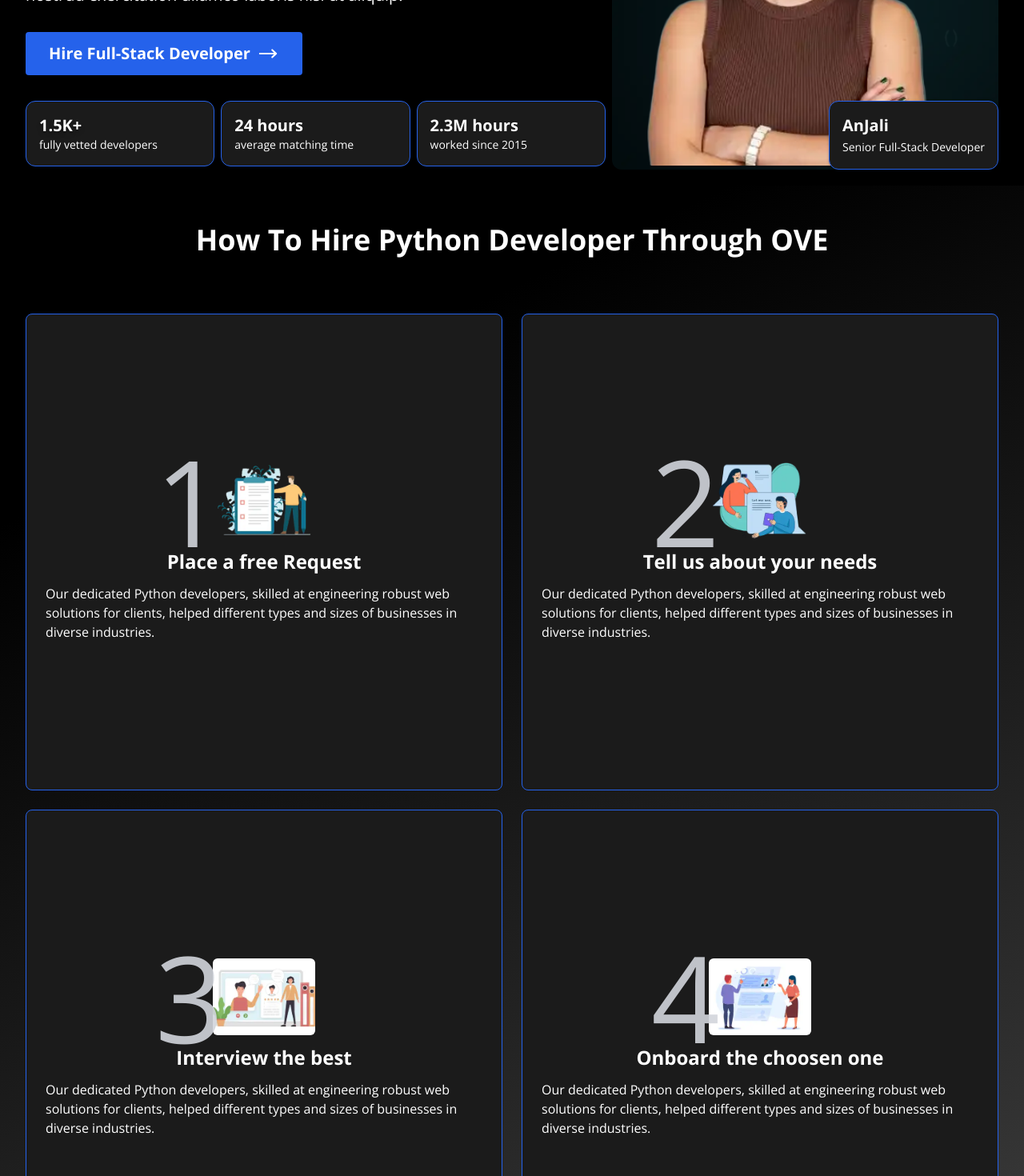
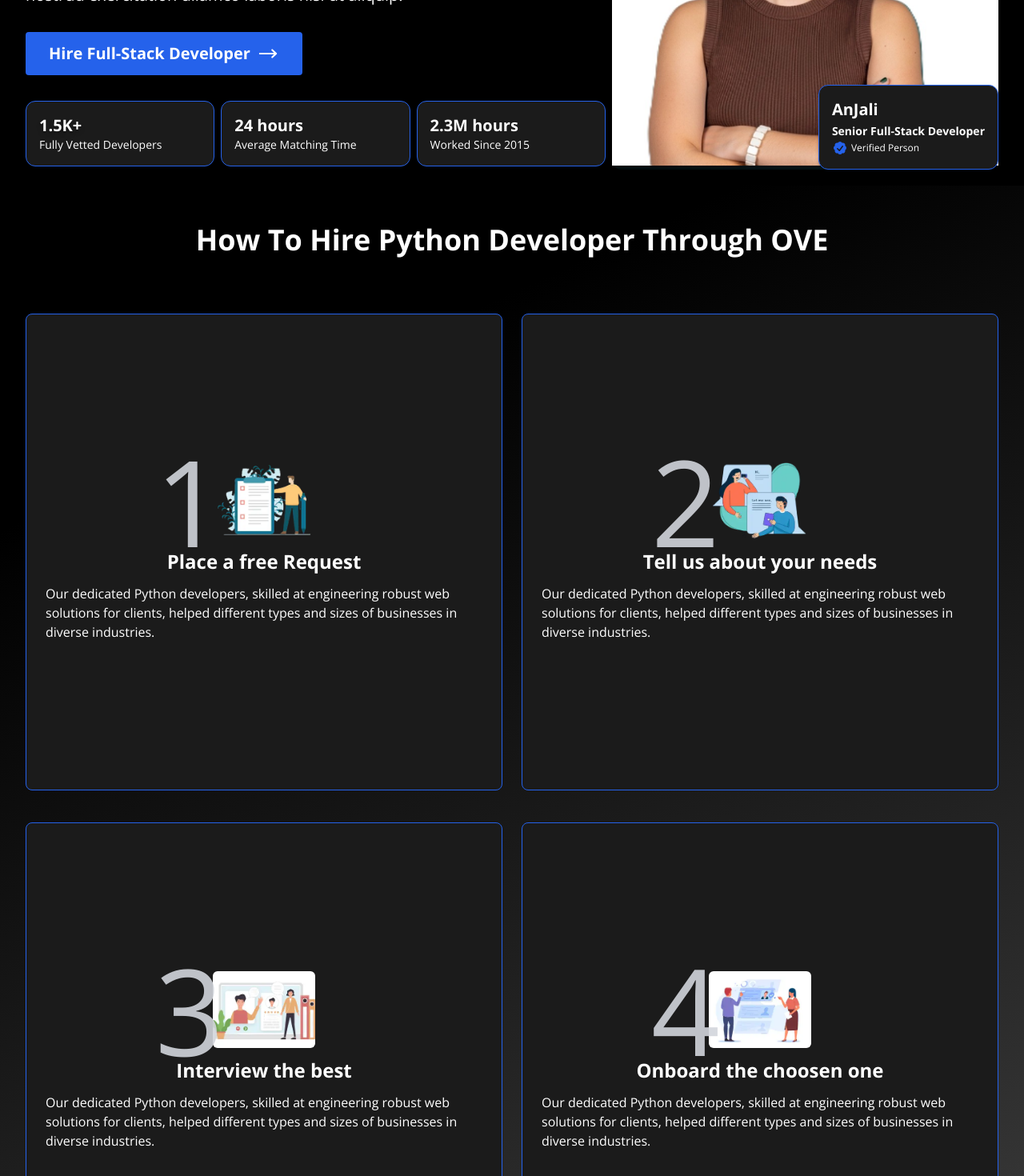
Before and after one commit to faizdev007/OVE_Web, a Next.js app: page /hire in a window 1280 px wide. Shown: the part 340-1810 px from the top of the page at 80% size. Built offline with nearby package versions, Linux system fonts and the light colour scheme; what tailwindcss-animated would draw is missing.

Commit message:
update hire page layout for mobile responsive

```diff
--- a/app/hire/page.tsx
+++ b/app/hire/page.tsx
@@ -93,7 +93,7 @@ export default function Hire()
         <>
             <div className="relative 2xl:top-0">
                 <section className="bg-black xl:h-max lg:flex gap-2 dark:bg-gray-800 text-white relative px-4 sm:px-6 lg:px-8 mx-auto">
-                    <div className="flex w-[60%] flex-col h-full mt-6 justify-between gap-8 items-center md:items-start py-6">
+                    <div className="flex lg:w-[60%] flex-col h-full lg:mt-6 justify-between gap-8 items-center md:items-start py-6">
                         <h1 className="text-oveblue md:text-6xl text-4xl font-bold">Hire Full-Stack Developer</h1>
                         <p className="md:text-xl">Lorem ipsum dolor sit amete consectetur adipiscing elit seedo eiusmod tempor incididunt labore dolore magna aliqua eneom minim veniam quos nostrud exercitation ullamco laboris nisi ut aliquip. </p>
                         <button className="bg-oveblue p-2 rounded w-max md:text-xl hover:bg-blue-700 px-6 font-bold border-5 border-oveblue/90 cursor-pointer flex gap-2 items-center hover:border-oveblue/50">Hire Full-Stack Developer
@@ -102,21 +102,21 @@ export default function Hire()
                             </svg>
                         </button>
                         <div className="grid md:grid-cols-3 gap-2 w-full">
-                            <div className="bg-boxFill p-4 rounded-xl border border-oveblue drop-shadow-sm shadow-white">
+                            <div className="bg-boxFill flex md:block justify-between items-center gap-2 p-4 rounded-xl border border-oveblue drop-shadow-sm shadow-white">
                                 <h3 className="md:text-xl font-bold text-shadow-lg">1.5K+</h3>
-                                <p className="text-xs md:text-sm">fully vetted developers</p>
+                                <p className="text-sm capitalize">fully vetted developers</p>
                             </div>
-                            <div className="bg-boxFill p-4 rounded-xl border border-oveblue drop-shadow-sm shadow-white">
+                            <div className="bg-boxFill flex md:block justify-between items-center gap-2 p-4 rounded-xl border border-oveblue drop-shadow-sm shadow-white">
                                 <h3 className="md:text-xl font-bold">24 hours</h3>
-                                <p  className="text-xs md:text-sm">average matching time</p>
+                                <p  className="text-sm capitalize">average matching time</p>
                             </div>
-                            <div className="bg-boxFill p-4 rounded-xl border border-oveblue drop-shadow-sm shadow-white">
+                            <div className="bg-boxFill flex md:block justify-between items-center gap-2 p-4 rounded-xl border border-oveblue drop-shadow-sm shadow-white">
                                 <h3 className="md:text-xl font-bold">2.3M hours</h3>
-                                <p  className="text-xs md:text-sm">worked since 2015</p>
+                                <p  className="text-sm capitalize">worked since 2015</p>
                             </div>
                         </div>
                     </div>
-                    <div className="w-[40%] lg:flex hidden relative mb-5 justify-center">
+                    <div className="lg:w-[40%] lg:flex hidden relative mb-5 justify-center">
                         <div className="z-30">
                             <div className="absolute opacity-50 z-20 bottom-0">
                                 <Image src={'/assets/hire/devbg.webp'} alt="PBG" width={1000} height={1000} className="rounded-xl"/>
@@ -124,16 +124,22 @@ export default function Hire()
                             <Image loading="lazy" src={'/assets/hire/anjali.png'} alt="developer" width={500} height={500} className="relative z-40"/>
                             <div className="absolute border border-oveblue z-40 bg-boxFill bottom-0 end-0 p-4 rounded-xl shadow-sm drop-shadow">
                                 <h3 className="md:text-xl font-bold">AnJali</h3>
-                                <span className="text-xs md:text-sm">Senior Full-Stack Developer</span>
+                                <span className="text-xs font-bold md:text-sm">Senior Full-Stack Developer</span>
+                                <p className="text-xs flex gap-1 items-center">
+                                    <svg xmlns="http://www.w3.org/2000/svg" viewBox="0 0 20 20" fill="currentColor" className="size-5 text-oveblue">
+                                        <path fillRule="evenodd" d="M16.403 12.652a3 3 0 0 0 0-5.304 3 3 0 0 0-3.75-3.751 3 3 0 0 0-5.305 0 3 3 0 0 0-3.751 3.75 3 3 0 0 0 0 5.305 3 3 0 0 0 3.75 3.751 3 3 0 0 0 5.305 0 3 3 0 0 0 3.751-3.75Zm-2.546-4.46a.75.75 0 0 0-1.214-.883l-3.483 4.79-1.88-1.88a.75.75 0 1 0-1.06 1.061l2.5 2.5a.75.75 0 0 0 1.137-.089l4-5.5Z" clipRule="evenodd" />
+                                    </svg>
+                                    Verified Person
+                                </p>
                             </div>
                         </div>
                     </div>
                 </section>
                 <section className="py-12 blackgradiant text-white flex flex-col gap-6 relative px-4 py-2 sm:px-6 lg:px-8 mx-auto">
-                    <h2 className="mb-12 capitalize text-center font-bold md:text-4xl text-3xl">How to Hire Python developer through OVE</h2>
-                    <div className="grid md:grid-cols-2 2xl:grid-cols-4 gap-6 2xl:gap-4 mb-6">
+                    <h2 className="md:mb-12 capitalize text-center font-bold md:text-4xl text-3xl">How to Hire Python developer through OVE</h2>
+                    <div className="md:grid space-y-4 md:grid-cols-2 2xl:grid-cols-4 gap-6 2xl:gap-4 mb-6">
                         {steps.map((step, index) => (
-                            <div key={index} className="flex aspect-[1/1] max-h-[300] w-full flex-col justify-center items-center relative items-center gap-3 bg-boxFill p-6 rounded-lg border border-oveblue hover:border-oveblue/50 transition-all duration-300">
+                            <div key={index} className="flex aspect-[1/1] md:max-h-[300] w-full flex-col justify-center items-center relative items-center gap-3 bg-boxFill p-6 rounded-lg border border-oveblue hover:border-oveblue/50 transition-all duration-300">
                                 <div className="relative w-max z-10 px-18 flex flex-col justify-center items-center">
                                     <span className="text-[150px] z-20 text-gray-300/90 absolute start-0 w-full h-full hover:scale-125 transition-all flex items-center">{step.step}</span>
                                     <Image alt="imge" src={step.imgSrc} width={400} height={400} className="w-32 h-auto rounded-md"/>
@@ -153,7 +159,7 @@ export default function Hire()
                     <div className="lg:flex gap-2 justify-between">
                         <div className="lg:w-1/2">
                             <h2 className="text-3xl font-bold">Expertise Of Our Python Web Developers</h2>
-                            <p className="mt-4 text-lg">
+                            <p className="mt-4 text-lg mb-4">
                                 Our dedicated Python developers, skilled at engineering robust web solutions for clients, helped
                                 different types and sizes of businesses in diverse industries. You can have an overview of the broad
                                 range of expertise our Python developers in India possess.
@@ -165,7 +171,7 @@ export default function Hire()
                                 {listinfos.map((item, index) => (
                                     <div
                                     key={index}
-                                    className={` border-oveblue bg-boxFill rounded-2xl py-2 px-4 shadow-sm shadow-oveblue transition-all duration-20 cursor-pointer ${
+                                    className={` border-oveblue bg-boxFill rounded py-2 px-4 shadow-sm shadow-oveblue transition-all duration-20 cursor-pointer ${
                                         activeIndex === index ? 'border-b-4' : ''
                                     }`}
                                     onClick={() => toggle(index)}
@@ -198,7 +204,7 @@ export default function Hire()
                 </section>
 
                 <section className="blackgradiant text-white py-12 flex flex-col items-center gap-6 relative px-4 py-2 sm:px-6 lg:px-8 mx-auto">
-                    <h2 className="text-3xl font-bold">Still Wasting Weeks Recruiting Python Developer ?</h2>
+                    <h2 className="lg:text-3xl text-2xl font-bold">Still Wasting Weeks Recruiting Python Developer ?</h2>
                     <p>Skip the hiring mess. Get top-tier python talent from us under 48 hours</p>
                     <div className="flex gap-3 items-center">
                         <a href={'/contact-us'} aria-label="contact" className="rounded-md border-3 flex items-center gap-2 border-oveblue bg-oveblue px-4 py-2 hover:bg-blue-700">Contact Us
@@ -210,12 +216,14 @@ export default function Hire()
                 </section>
 
                 <section className="py-12 flex flex-col items-center gap-6 relative px-4 py-2 sm:px-6 lg:px-8 mx-auto">
-                    <div className="md:flex gap-4 items-center">
+                    <div className="lg:flex gap-4 items-center">
                         <div className="flex flex-col gap-6">
                             <h4 className="text-oveblue mb-8 capitalize font-bold text-4xl">Why search for Python programmers for hir through Lemon.io ?</h4>
                             <p>If you’ve ever tried to hire remote developers you know the struggle. You can’t meet them in person, which makes assessing their real talents almost impossible. So, you end up with a churn rate that’s through the roof. Now, you’re spending all your time policing contractors or finding devs to hire.</p>
                         </div>
-                        <Image src={'/assets/hire/choose.webp'} alt="choose" width={300} height={300}/>
+                        <div className="w-full flex justify-center items-center">
+                            <Image src={'/assets/hire/choose.webp'} className="" alt="choose" width={300} height={300}/>
+                        </div>
                     </div>
                     <div className="">
                         <div className="grid md:grid-cols-2 border-t gap-4 py-10">
@@ -290,7 +298,7 @@ export default function Hire()
                                         <td className="font-semibold border-s border-b text-white border-gray-700"></td>
                                         <td className="text-black border-x-2 border-oveblue border-b-2 font-medium rounded-b">
                                             <div className="p-4 flex justify-center">
-                                                <button className="bg-oveblue text-white text-sm font-semibold px-4 py-2">
+                                                <button className="hover:bg-oveblue border-2 border-oveblue cursor-pointer rounded text-white text-sm font-semibold px-4 py-2">
                                                     Build Your Team!
                                                 </button>
                                             </div>
--- a/components/TestimonialDev.js
+++ b/components/TestimonialDev.js
@@ -141,11 +141,6 @@ export default function TestimonialDev() {
         waitForAnimate: false,
         nextArrow: <SampleNextArrow />,
         prevArrow: <SamplePrevArrow />,
-        responsive: [
-            { breakpoint: 1080, settings: { slidesToShow: 4, slidesToScroll: 1 } },
-            { breakpoint: 769, settings: { slidesToShow: 2, slidesToScroll: 1 } },
-            { breakpoint: 480, settings: { slidesToShow: 1, slidesToScroll: 1, dots: true, arrows: false } }
-        ]
     });
 
     useEffect(() => {
@@ -155,6 +150,8 @@ export default function TestimonialDev() {
                 setSettings(prevSettings => ({ ...prevSettings, slidesToShow: 4 }));
             } else if (width >= 769) {
                 setSettings(prevSettings => ({ ...prevSettings, slidesToShow: 3 }));
+            } else if (width >= 500) {
+                setSettings(prevSettings => ({ ...prevSettings, slidesToShow: 2, arrows: true, dots: false }));
             } else {
                 setSettings(prevSettings => ({ ...prevSettings, slidesToShow: 1, arrows: false, dots: true }));
             }
```
Also changed, not shown: public/assets/hire/anjali.png.
